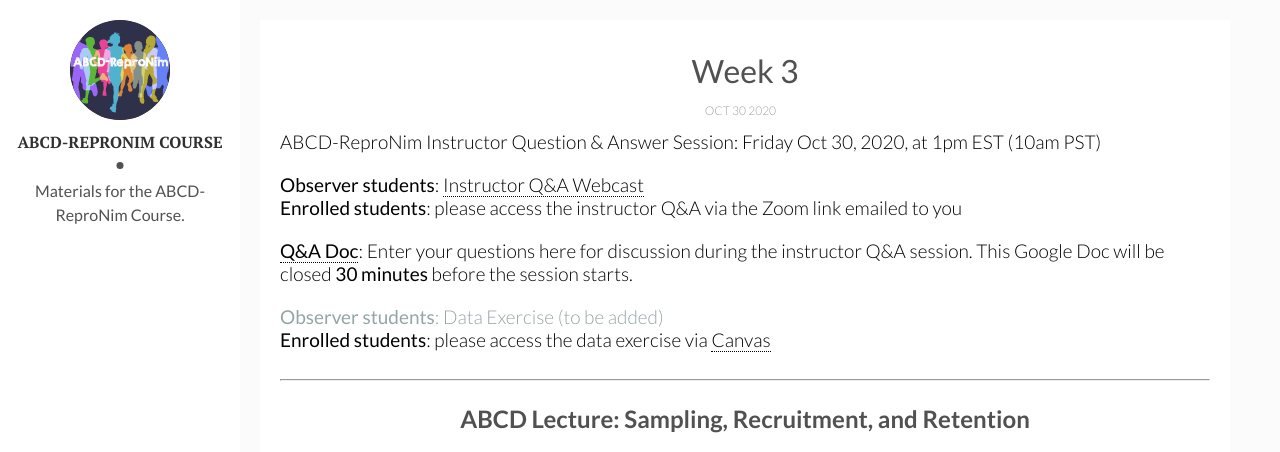
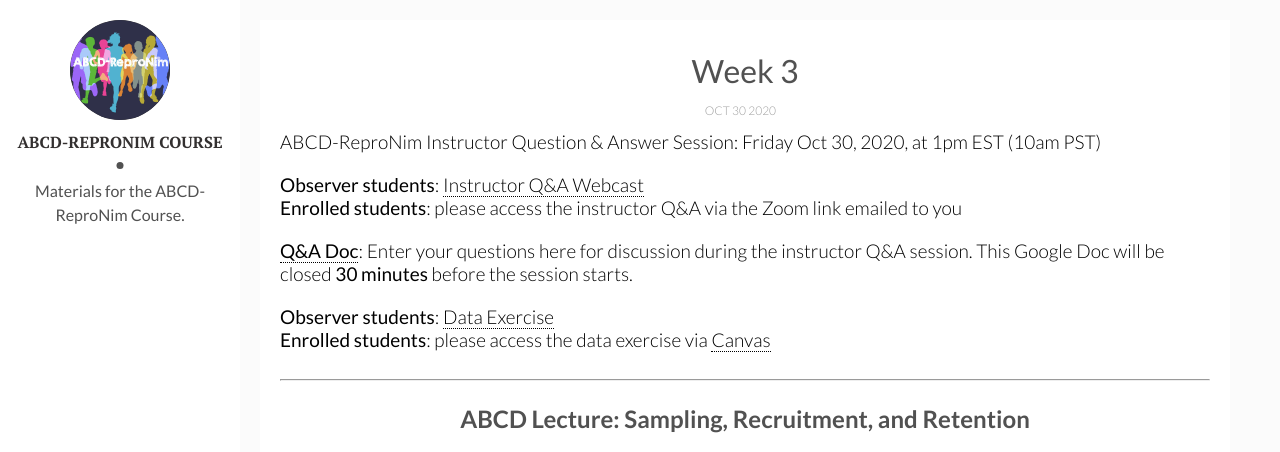
Before and after one commit to ABCD-ReproNim/materials, a Jekyll site: the page built from _posts/2020-10-30-week-3.md, in a window 1280 px wide and 900 px high, cut to the strip 0-452 px from the top of the window. Built offline with Jekyll 4.4.1, drawn with Linux system fonts in a browser that asks for light colours; part of the change alters nothing that is shown.

```diff
--- a/_posts/2020-10-30-week-3.md
+++ b/_posts/2020-10-30-week-3.md
@@ -6,7 +6,7 @@ description: Week 3 course materials # Add post description (optional)
 img: week03.jpg # Add image post (optional)
 
 qa_doc: https://docs.google.com/document/d/1TeyWbal-j7U47lGbVJffy1tn6djd6EW7NXay8tozTVw/edit?usp=sharing
-exercises:
+exercises: https://neurostars.org/t/week-3-assignment/17274/6
 qa_video:
 
 abcd_title: Sampling, Recruitment, and Retention
```
